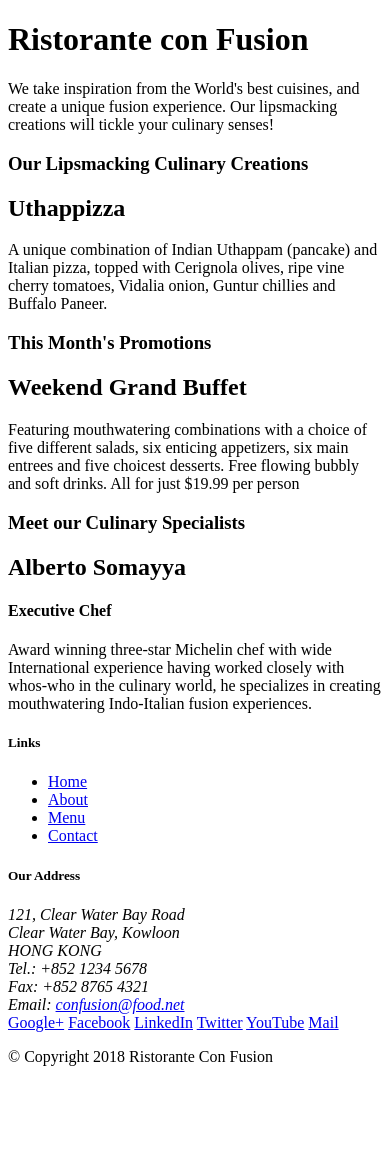
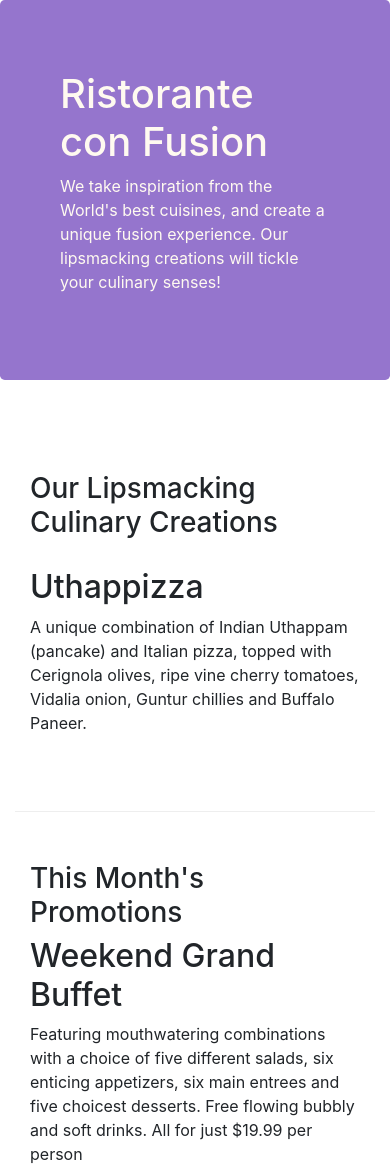
Before and after one commit to palak199/StrappyTemplate, a website: page index.html in a window 390 px wide. Shown: the top 1169 px of the page. Before the commit the page ends 1082 px from the top, so only its background shows below. Drawn offline with nearby package versions, Linux system fonts and the light colour scheme.

Commit message:
added responsiveness

```diff
--- /dev/null
+++ b/css/styles.css
@@ -0,0 +1,25 @@
+.row-header{
+    margin:0px;
+    padding: 0px auto;
+}
+.row-content{
+    margin:0px;
+    padding: 50px 0px;
+    border-bottom: 1px ridge;
+    min-height: 400px;
+
+}
+.footer{
+    background-color: #d1c4e9;
+    margin: 0px auto;
+    padding: 20px 0px;
+}
+.jumbotron{
+    padding: 70px 30px;
+    background-color: #9575cd;
+    color: floralwhite;
+}
+.address{
+    font-size: 80%;
+    color: #0f0f0f;
+}
--- a/index.html
+++ b/index.html
@@ -2,51 +2,57 @@
 <html lang="en">
 
 <head>
+    <link rel="stylesheet" href="node_modules/bootstrap/dist/css/bootstrap.min.css">
+    <link rel="stylesheet" href="./css/styles.css">
+    <meta name="viewport" content="width=device-width, initial-scale=1, shrink-to-fit=no">
     <title>Ristorante Con Fusion</title>
 </head>
 
 <body>
 
     <header>
-        <div>
-            <div>
-                <div>
+        <div class="jumbotron" >
+            <div class="container" >
+                <div class="row row-header">
+                    <div class="col-12 col-sm-6 align-items-center">
                     <h1>Ristorante con Fusion</h1>
                     <p>We take inspiration from the World's best cuisines, and create a unique fusion experience. Our lipsmacking creations will tickle your culinary senses!</p>
                 </div>
-                <div>
+                <div class="col-12 col-sm-6">
+                    </div>
                 </div>
+
             </div>
         </div>
     </header>
 
-    <div>
-        <div>
-            <div>
+    <div class="container">
+        <div class="row row-content align-items-center">
+            <div class="col-12 order-sm-last col-sm-4 col-md-3 ">
                 <h3>Our Lipsmacking Culinary Creations</h3>
             </div>
-            <div>
+            <div class="col col-sm order-sm-first col-md">
                 <h2>Uthappizza</h2>
                 <p>A unique combination of Indian Uthappam (pancake) and Italian pizza, topped with Cerignola olives, ripe vine cherry tomatoes, Vidalia onion, Guntur chillies and Buffalo Paneer.</p>
             </div>
         </div>
 
 
-        <div>
-            <div>
+        <div class="row row-content align-items-center">
+            <div class="col-12 col-sm-4 col-md-3">
                 <h3>This Month's Promotions</h3>
             </div>
-            <div>
+            <div class="col col-sm col-md">
                 <h2>Weekend Grand Buffet</h2>
                 <p>Featuring mouthwatering combinations with a choice of five different salads, six enticing appetizers, six main entrees and five choicest desserts. Free flowing bubbly and soft drinks. All for just $19.99 per person </p>
             </div>
         </div>
 
-        <div>
-            <div>
+        <div class="row row-content align-items-center">
+            <div class="col-12 col-sm-4 order-sm-last col-md-3">
                 <h3>Meet our Culinary Specialists</h3>
             </div>
-            <div>
+            <div class="col col-sm order-sm-first col-md">
                 <h2>Alberto Somayya</h2>
                 <h4>Executive Chef</h4>
                 <p>Award winning three-star Michelin chef with wide International experience having worked closely with whos-who in the culinary world, he specializes in creating mouthwatering Indo-Italian fusion experiences. </p>
@@ -54,19 +60,19 @@
         </div>
     </div>
 
-    <footer>
-        <div>
-            <div>
-                <div>
+    <footer class="jumbotron footer" >
+        <div class="container">
+            <div class="row">
+                <div class="col-4 col-sm-5 ">
                     <h5>Links</h5>
-                    <ul>
+                    <ul class="list-unstyled">
                         <li><a href="#">Home</a></li>
                         <li><a href="#">About</a></li>
                         <li><a href="#">Menu</a></li>
                         <li><a href="#">Contact</a></li>
                     </ul>
                 </div>
-                <div>
+                <div class="col-11 col-sm-5 ">
                     <h5>Our Address</h5>
                     <address>
 		              121, Clear Water Bay Road<br>
@@ -77,8 +83,8 @@
 		              Email: <a href="mailto:confusion@food.net">confusion@food.net</a>
 		           </address>
                 </div>
-                <div>
-                    <div>
+                <div class="col-12 col-sm-4 align-self-center">
+                    <div class="text-center">
                         <a href="http://google.com/+">Google+</a>
                         <a href="http://www.facebook.com/profile.php?id=">Facebook</a>
                         <a href="http://www.linkedin.com/in/">LinkedIn</a>
@@ -88,14 +94,17 @@
                     </div>
                 </div>
            </div>
-           <div>
-                <div>
+           <div class="row justify-content-center">
+                <div class="col-auto">
                     <p>© Copyright 2018 Ristorante Con Fusion</p>
                 </div>
            </div>
         </div>
+
     </footer>
-
+    <script src="node_modules/jquery/dist/jquery.slim.min.js"></script>
+    <script src="node_modules/popper.js/dist/umd/popper.min.js"></script>
+    <script src="node_modules/bootstrap/dist/js/bootstrap.min.js"></script>
 </body>
 
 </html>
```
Also changed, not shown: aboutus.html (added, +109 -0 lines), package.json (+6 -1 lines), 2 other files.
